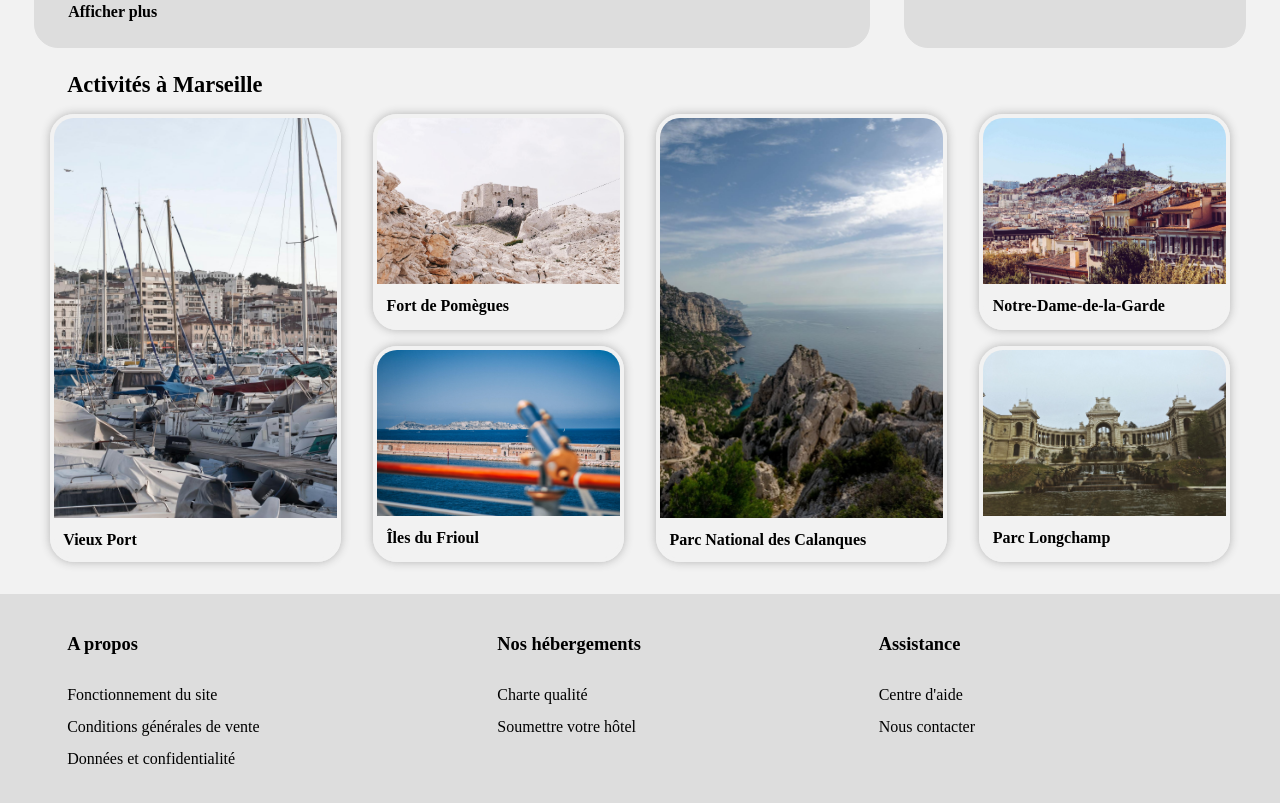
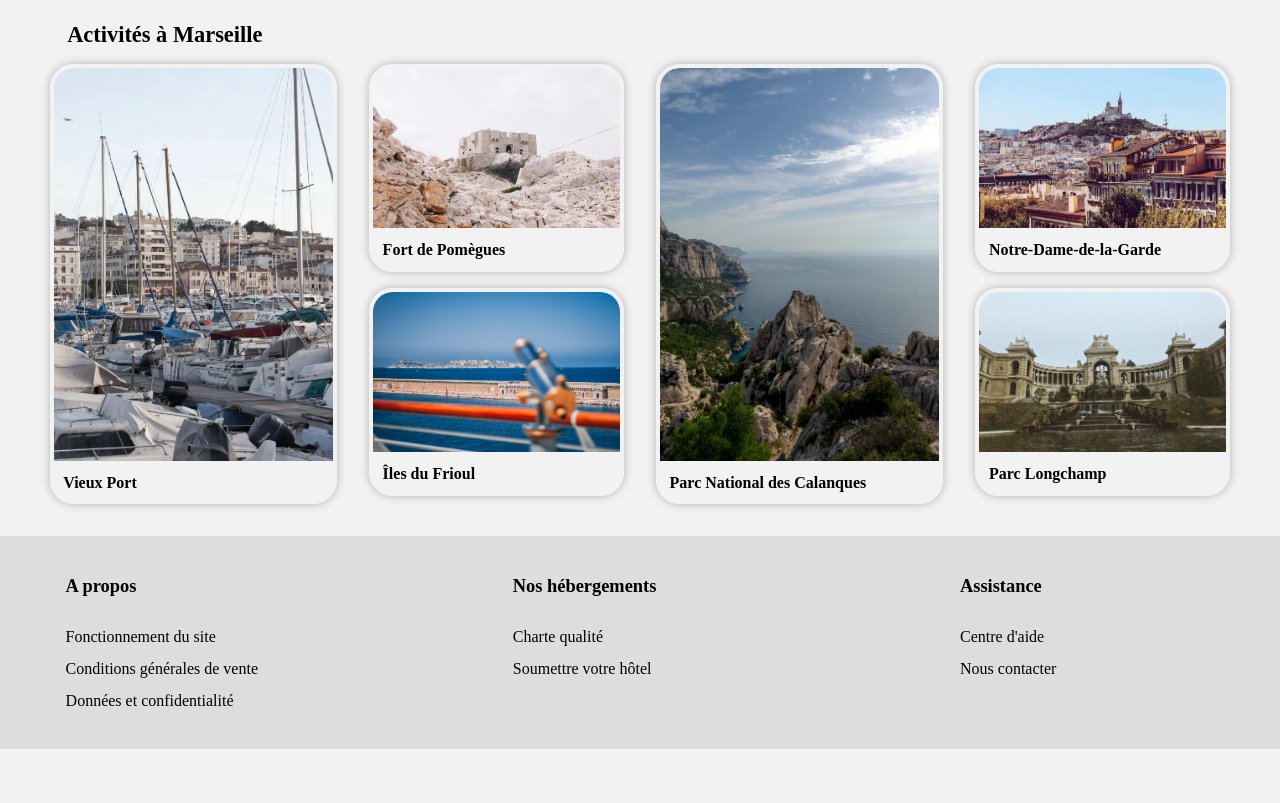
Before and after one commit to Foxygene/Reservia, a plain HTML site: page index.html in a window 1280 px wide. Shown: the part 985-1788 px from the top of the page. After the commit the page ends 1734 px from the top, so only its background shows below. Drawn offline with Linux system fonts and the light colour scheme; a web font is replaced by a local one.

Commit message:
footer alignement fix

```diff
--- a/style.css
+++ b/style.css
@@ -15,6 +15,7 @@
 
 * {
   font-family: Raleway;
+  box-sizing: border-box;
 }
 
 a {
@@ -594,7 +595,8 @@ footer {
 }
 
 .footer-block {
-  padding: 1rem 4.2rem 3rem 4.2rem;
+  padding-top: 1rem;
+  padding-bottom: 2rem;
 }
 
 .footer-unit {
@@ -602,6 +604,7 @@ footer {
   flex-direction: column;
   align-items: flex-start;
   line-height: 2rem;
+  width: 320px;
 }
 
 .footer-title {
@@ -612,15 +615,15 @@ footer {
 @media screen and (min-width: 1024px) {
   footer {
     width: 100%;
+    display: flex;
+    align-items: center;
+    padding-left: 4.1rem;
   }
 
   .footer-block {
     display: flex;
-    flex-direction: row;
+    max-width: 1600px;
+    width: 100%;
     justify-content: space-between;
-    max-width: 1600px;
-  }
-  .footer-unit {
-    flex-grow: 1;
   }
 }
```
